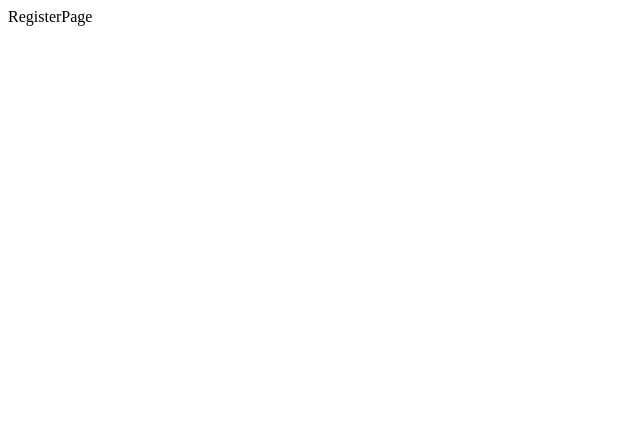
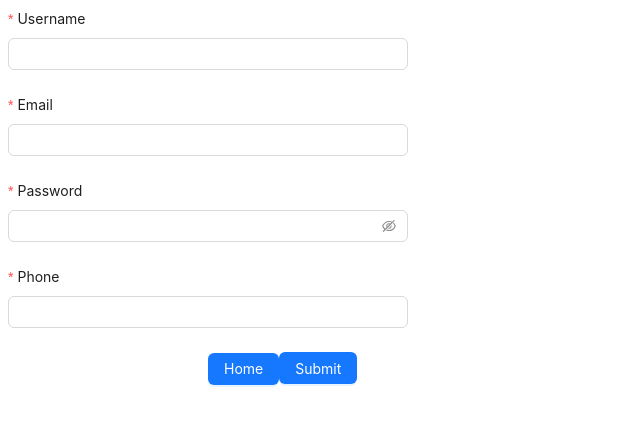
Before and after one commit to xiaoding1096/react-test-160, a React (Vite) app: page /register in a window 1280 px wide. Shown: the top 426 px of the page, without its empty margins (0-640 px from the left). Built offline with nearby package versions, Linux system fonts and the light colour scheme.

Commit message:
finish login and register

```diff
--- a/src/pages/client/auth/login.tsx
+++ b/src/pages/client/auth/login.tsx
@@ -1,19 +1,25 @@
 import React from 'react';
 import type { FormProps } from 'antd';
 import { Button, Checkbox, Form, Input } from 'antd';
+import { loginApi } from '@/services/api';
+import { useNavigate } from 'react-router-dom';
 
 const LoginPage = () => {
 
 
 type FieldType = {
-  username?: string;
-  password?: string;
-  remember?: string;
+  username: string;
+  password: string;
 };
-
-const onFinish: FormProps<FieldType>['onFinish'] = (values) => {
+const navigate = useNavigate();
+const onFinish: FormProps<FieldType>['onFinish'] = async (values) => {
   console.log('Success:', values);
-
+  const resLogin = await loginApi(values.username, values.password)
+  if(resLogin.data){
+      console.log(resLogin.data)
+      localStorage.setItem("access_token",resLogin.data.access_token)
+      navigate('/')
+  }
 };
 
 const onFinishFailed: FormProps<FieldType>['onFinishFailed'] = (errorInfo) => {
--- a/src/pages/client/auth/register.tsx
+++ b/src/pages/client/auth/register.tsx
@@ -1,9 +1,92 @@
+import React from 'react';
+import type { FormProps } from 'antd';
+import { Button, Checkbox, Form, Input } from 'antd';
+import { loginApi, registerApi } from '@/services/api';
+import { useNavigate } from 'react-router-dom';
+
+const RegisterPage = () => {
 
 
-const RegisterPage = () => {
+type FieldType = {
+  username: string;
+  email: string;
+  password: string;
+  phone: string;
+
+};
+
+const navigate = useNavigate();
+const onFinish: FormProps<FieldType>['onFinish'] = async (values) => {
+  console.log('Success:', values);
+  const resRegister = await registerApi(values.username, values.email, values.password, values.phone)
+  if(resRegister.data){
+      console.log(resRegister.data)
+      navigate('/')
+  }
+};
+
+const onFinishFailed: FormProps<FieldType>['onFinishFailed'] = (errorInfo) => {
+  console.log('Failed:', errorInfo);
+};
+
+
+
+
     return (
         <div>
-                RegisterPage
+                <Form
+                    layout='vertical'
+                    name="basic"
+                    labelCol={{ span: 8 }}
+                    wrapperCol={{ span: 16 }}
+                    style={{ maxWidth: 600 }}
+                    initialValues={{ remember: true }}
+                    onFinish={onFinish}
+                    onFinishFailed={onFinishFailed}
+                    autoComplete="off"
+                >
+                    <Form.Item<FieldType>
+                    label="Username"
+                    name="username"
+                    rules={[{ required: true, message: 'Please input your username!' }]}
+                    >
+                    <Input />
+                    </Form.Item>
+
+                    <Form.Item<FieldType>
+                    label="Email"
+                    name="email"
+                    rules={[{ required: true, message: 'Please input your username!' }]}
+                    >
+                    <Input />
+                    </Form.Item>
+
+                    <Form.Item<FieldType>
+                    label="Password"
+                    name="password"
+                    rules={[{ required: true, message: 'Please input your password!' }]}
+                    >
+                    <Input.Password />
+                    </Form.Item>
+
+                    <Form.Item<FieldType>
+                    label="Phone"
+                    name="phone"
+                    rules={[{ required: true, message: 'Please input your phone!' }]}
+                    >
+                    <Input />
+                    </Form.Item>
+
+
+                    <Form.Item label={null}>
+                        <Button type="primary" href='/'>
+                        Home
+                    </Button>
+                    <Button type="primary" htmlType="submit">
+                        Submit
+                    </Button>
+                    </Form.Item>
+                </Form>
         </div>
     )
 }
--- a/src/services/api.ts
+++ b/src/services/api.ts
@@ -8,3 +8,14 @@ export const loginApi = (username: string, password: string) => {
     }
     return axios.post<IBackendRes<ILogin>>(urlBackEnd, data)
 }
+
+export const registerApi = (fullName: string, email: string, password: string, phone: string) => {
+    const urlBackEnd = '/api/v1/user/register'
+    const data = {
+        fullName: fullName,
+        email: email,
+        password: password,
+        phone: phone,
+    }
+    return axios.post<IBackendRes<IRegister>>(urlBackEnd,data)
+}
--- a/src/services/axios.customize.ts
+++ b/src/services/axios.customize.ts
@@ -17,9 +17,12 @@ import axios from "axios"
 	instance.interceptors.response.use(function (response) {
     	// Any status code that lie within the range of 2xx cause this function to trigger
     	// Do something with response data
+		if(response && response.data) return response.data
     	return response;
   	}, function (error) {
     	// Any status codes that falls outside the range of 2xx cause this function to trigger
     	// Do something with response error
+
+		if(error && error.response) return error.response
     	return Promise.reject(error);
   	});
```
Also changed, not shown: src/types/global.d.ts (renamed from types/global.d.ts, +9 -1 lines), src/styles/global.styles.scss (renamed from styles/global.styles.scss), src/types/axios.d.ts (renamed from types/axios.d.ts).
